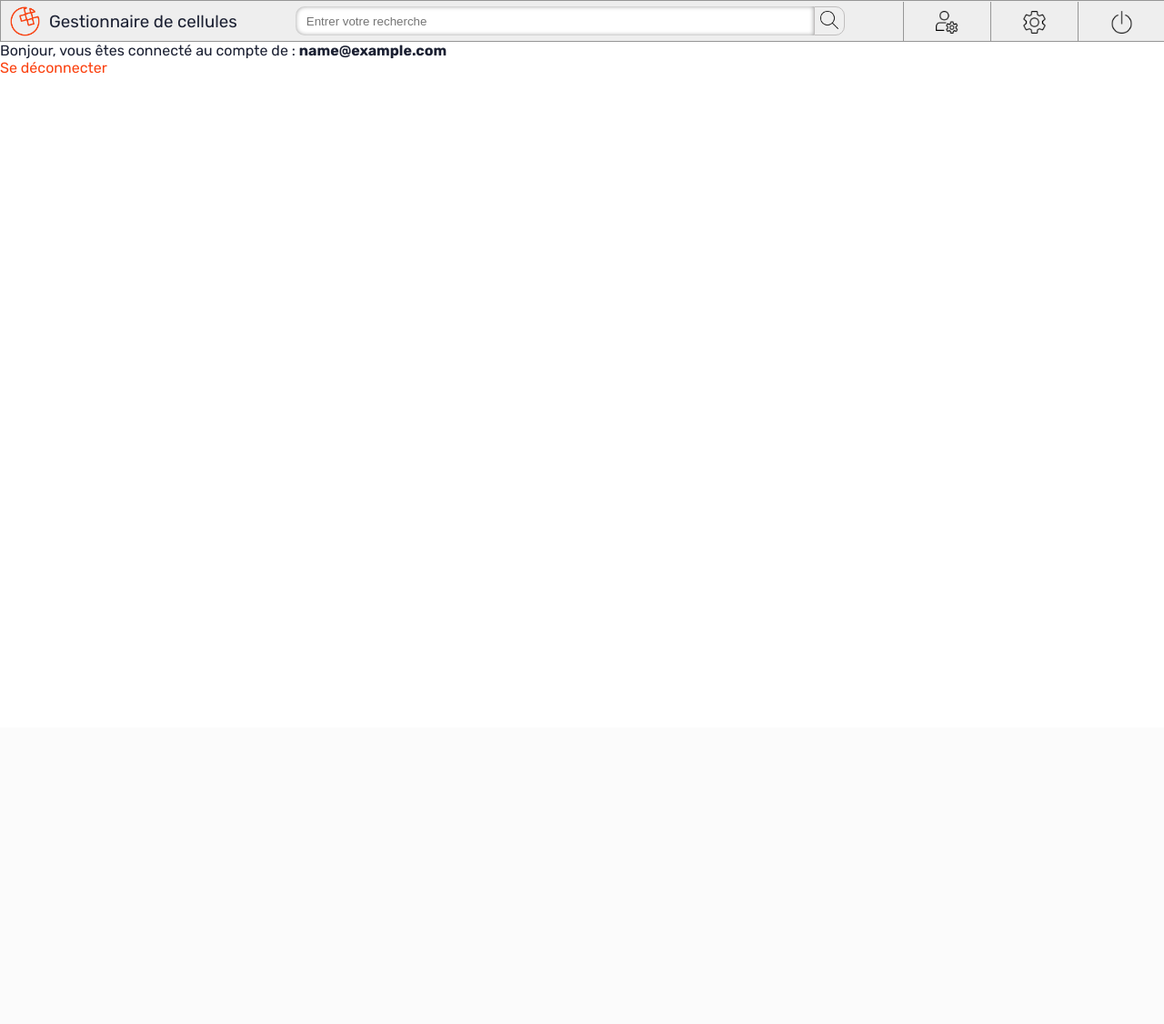
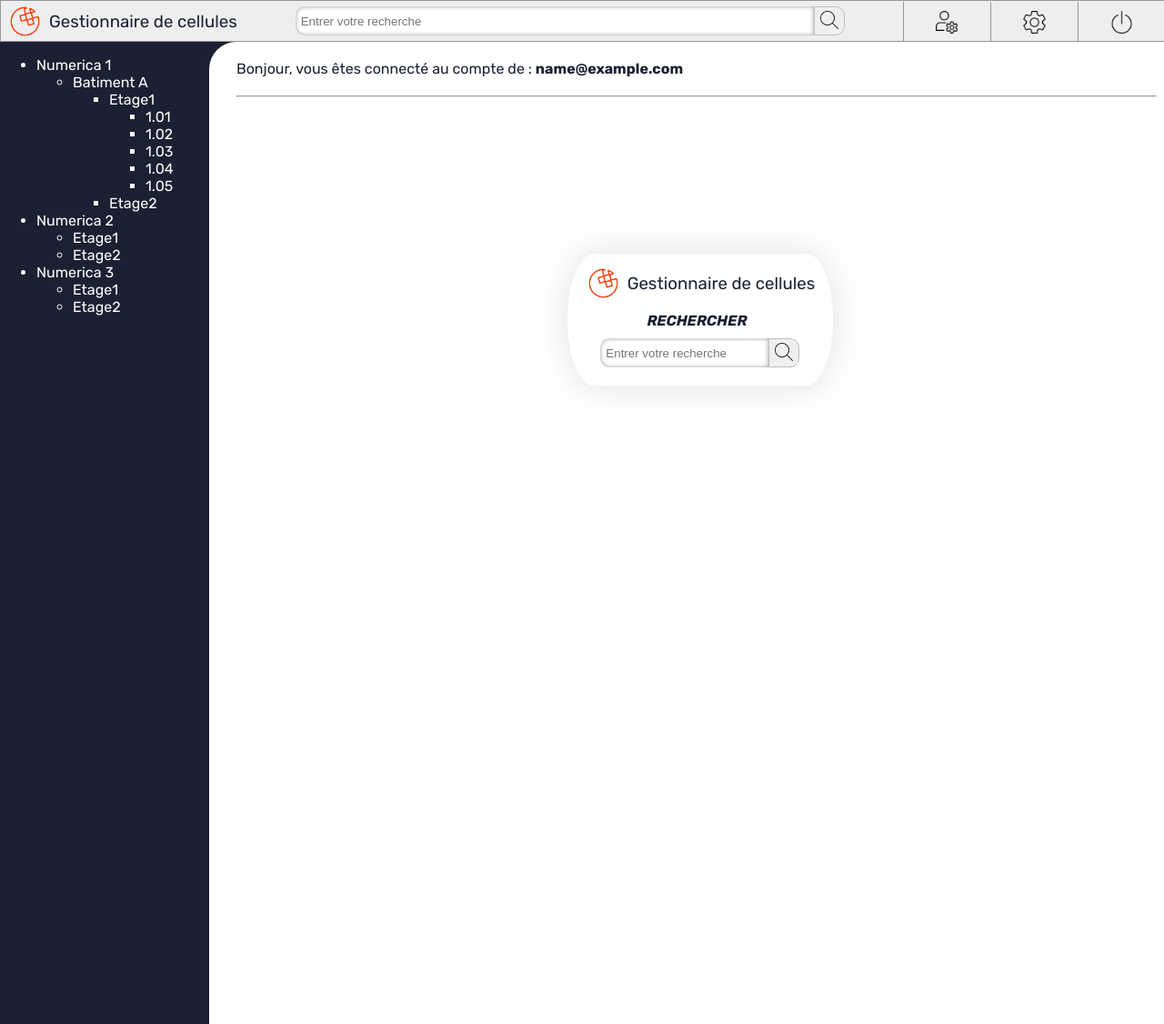
Before and after one commit to DanielRahmeh/gestionnaire_cellules_2022, a PHP site: page /gestionnaire_cellules_2022/php/pages/principal.php in a window 1280 px wide. Shown: the whole page at 91% size. Before the commit the page ends 81 px from the top, so only its background shows below. Run offline with PHP 8.4, Linux system fonts and the light colour scheme; the visitor is signed in with stand-in values (Sample User, id 1).

Commit message:
Base page principale

```diff
--- a/css/responsive.css
+++ b/css/responsive.css
@@ -1,4 +1,4 @@
-@media (max-width: 800px) {
+@media (max-width: 830px) {
 	header {
 		justify-content: space-around;
 	}
--- a/css/style.css
+++ b/css/style.css
@@ -54,10 +54,28 @@ a:hover {
    text-align: center;
 }
 
-h3 {
+h3, h4 {
    color: var(--text-color);
    margin: 0;
    padding: 0;
+}
+
+/* barre de recherche */
+.search_bar {
+   width: 100%;
+   height: 30px;
+   padding-left: 1%;
+   border: 0;
+   border-radius: 10px 0 0 10px;
+   box-shadow: inset 0 0 5px #9b9b9b;
+}
+
+/* bouton de recherche */
+.search_button {
+   border : 1px solid var(--gray-200);
+   border-radius: 0 10px 10px 0;
+   box-shadow: inset 0 0 0px #9b9b9b;
+   cursor:pointer;
 }
 
 /* ^^^ General ^^^ */
@@ -65,8 +83,8 @@ h3 {
 
 /* vvv login.php / Page de connexion vvv */
 
+/* main */
 #main_login {
-
    margin: 0;
    background-image: url('../img/background/Numerica2_Lieu.png');
    background-size: cover;
@@ -77,6 +95,7 @@ h3 {
    transition-duration: 1s;
  }
 
+ /* main */
  #main_login:before {
    left: 0%;
    background-color: rgba(0, 0, 0, 0.521);
@@ -88,6 +107,7 @@ h3 {
    width: 100%;
  }
 
+/* div id="connexion" */
 #connexion {
    position: absolute;
    background-color: rgba(255, 255, 255, 0.719);
@@ -98,36 +118,43 @@ h3 {
    box-shadow: 0px 0px 35px 5px rgba(0, 0, 0, 0.747) ;
 }
 
+/* formulaire de connexion */
 #connexion form {
    background-color: var(--white-color);
    padding: 1% 8% 6% 6%;
 }
 
+/* titre du formulaire de connexion */
 #connexion h2 {
    text-align: center;
    margin: 0 0 1% 0;
 }
 
+/* logo page de connexion */
 #img_login {
    display: grid;
    place-items: center;
    margin: 3% 2% 2% 0;
 }
 
+/* images de la page de connexion */
 #connexion img {
    width: 30%;
    transition-duration: 0.5s;
 }
 
+/* survol des images de la page de connexion */
 #connexion img:hover {
    transition-duration: 1s;
    width: 40%;
 }
 
+/* label des formulaires de la page de connexion */
 .lab_login label {
    margin-left: 3%;
 }
 
+/* champs de formulaire de la page de ocnnexion */
 .input_login {
    width: 100%;
    margin-bottom: 3%;
@@ -138,11 +165,13 @@ h3 {
    box-shadow: inset 0 0 5px #9b9b9b;
 }
 
+/* div id="submit_login_div" */
 #submit_login_div {
    display: flex;
    justify-content: center;
 }
 
+/* bouton submit de la page de connexion */
 #submit_login {
    margin-top: 5%;
    cursor:pointer;
@@ -160,11 +189,13 @@ h3 {
    transition-duration: 1.5s;
 }
 
+/* survol du bouton submit de la page de connexion */
 #submit_login:hover {
    background-color: var(--blue-color);
    color: var(--gray-100);
 }
 
+/* div contenant le réster connécter + mot de passe oublié */
 #check_login {
    display: flex;
    justify-content: space-around;
@@ -175,6 +206,7 @@ h3 {
 
 /* vvv header.php / Header vvv */
 
+/* header */
 header {
    margin: 0;
    padding: 0;
@@ -187,9 +219,12 @@ header {
    border: 1px solid var(--gray-300);
 }
 
+/* bannière principal */
 #banniere {
    display: flex;
 }
+
+/* texte de la banière */
 #banniere h3 {
    display: flex;
    padding: 12px 0px 0px 10px;
@@ -197,11 +232,13 @@ header {
    white-space: nowrap;
 }
 
-#principal_logo {
+/* image de la bannière */
+#banniere img {
    margin: 6px 0px 5px 10px;
    width: 3.3rem;
 }
 
+/* div contenant la champs de texte + le bouton pour la recherche */
 #search_bar_header {
    margin: 0 5% 0 5%;
    flex-grow: 2;
@@ -209,28 +246,13 @@ header {
    border-radius: 10px;
 }
 
-.search_bar {
-   width: 100%;
-   height: 30px;
-   padding-left: 2%;
-   border: 0;
-   border-radius: 10px 0 0 10px;
-   box-shadow: inset 0 0 5px #9b9b9b;
-
-}
-
-.search_button {
-   border : 1px solid var(--gray-200);
-   border-radius: 0 10px 10px 0;
-   box-shadow: inset 0 0 0px #9b9b9b;
-   cursor:pointer;
-}
-
+/* navigation */
 header nav {
    position: relative;
    display: flex;
 }
 
+/* bouton de navigation */
 header nav a {
    width: 5rem;
    padding-top: 1%;
@@ -241,13 +263,79 @@ header nav a {
    border-left: 1px solid var(--gray-300);
 }
 
+/* icones de navigation */
 .icon_nav {
    width: 2.5rem;
 }
 
+/* icones de recherche */
 .icon_search {
    width: 2rem;
 }
 
+/* ^^^ header.html / Header ^^^ */
 
-/* ^^^ header.html / Header ^^^ */
+
+/* vvv Principal.html / main de la page principal vvv */
+
+#main_principal {
+   background-color: var(--text-color);
+   display: grid;
+   grid-template-columns: 23rem auto;
+}
+
+.slide_bar {
+   height: 1080px;
+   color: white;
+}
+
+.main_display {
+   background-color: var(--light-color);
+   border-radius: 30px 0 0 0;
+   padding: 2rem 0 0 3rem;
+}
+
+.main_display p {
+   margin: 0 0 2rem 0;
+   padding: 0;
+}
+
+#research_grid {
+   display: grid;
+   place-items: center;
+}
+
+#research_main {
+   margin-top: 37%;
+   display: grid;
+   place-items: center;
+   position: absolute;
+   background-color: rgba(255, 255, 255, 0.719);
+   border-radius: 10% / 50%;
+   margin-left: auto;
+   margin-right: auto;
+   box-shadow: 0px 0px 35px 5px rgba(0, 0, 0, 0.096) ;
+   padding: 1rem 2rem 2rem 1.3rem;
+}
+
+#research_main h4 {
+   margin-top: 1rem;
+}
+
+#search_bar_main {
+   margin-top: 1rem;
+   display: flex;
+   border-radius: 10px;
+}
+
+/* barre de recherche de la page principal*/
+.search_bar_main {
+   height: 30px;
+   padding-left: 3%;
+   border: 0;
+   border-radius: 10px 0 0 10px;
+   box-shadow: inset 0 0 5px #9b9b9b;
+}
+
+
+/* ^^^ Principal.html / main de la page principal ^^^ */
--- a/php/pages/header.php
+++ b/php/pages/header.php
@@ -11,7 +11,7 @@
 <body>
    <header>
       <a href="principal.php" id="banniere">
-         <img src="../../img/logo/logo_img2.png" alt="Retour à l'accueil" id="principal_logo">
+         <img src="../../img/logo/logo_img2.png" alt="Retour à l'accueil">
          <h3>Gestionnaire de cellules</h3>
       </a>
          <form action="" id="search_bar_header">
--- a/php/pages/principal.php
+++ b/php/pages/principal.php
@@ -12,15 +12,79 @@
       if($_SESSION['email'] != "") {
          $email = $_SESSION['email'];
          $admin = $_SESSION['admin'];
+         include('header.php');
+         ?>
+         <main id="main_principal">
+            <div class="slide_bar">
 
-         include('header.php');
-         if ($admin == 1) {
-               echo 'Bonjour, vous êtes connecté au compte de : <b>' . $email . '</b> en tant qu\'administrateur</br>';
-               ?><a href="param_admin.php">Paramètre administrateur</a><?php
-            }
-         else
-            echo 'Bonjour, vous êtes connecté au compte de : <b>' . $email . '</b></br>';
-            ?><a href="../scripts/deconnect.php">Se déconnecter</a><?php
+               <!-- Liste de test -->
+               <ul>
+                  <li>Numerica 1
+                     <ul>
+                        <li>Batiment A
+                           <ul>
+                              <li>Etage1
+                                 <ul>
+                                    <li>1.01</li>
+                                    <li>1.02</li>
+                                    <li>1.03</li>
+                                    <li>1.04</li>
+                                    <li>1.05</li>
+                                 </ul>
+                              </li>
+                              <li>Etage2</li>
+                           </ul>
+                        </li>
+                     </ul>
+                  </li>
+                  <li>Numerica 2
+                     <ul>
+                        <li>Etage1</li>
+                        <li>Etage2</li>
+                     </ul>
+                  </li>
+                  <li>Numerica 3
+                     <ul>
+                        <li>Etage1</li>
+                        <li>Etage2</li>
+                     </ul>
+                  </li>
+               </ul>
+               <!-- Liste de test -->
+
+            </div>
+            <div class="main_display">
+               <?php
+               if ($admin == 1) {
+                     ?><p id="connect_info">
+                        Bonjour, vous êtes connecté au compte de : <b> <?php echo($email); ?></b> en tant qu'administrateur</br>
+                     </p>
+                     <?php
+                  }
+               else {
+                     ?><p id="connect_info">
+                        Bonjour, vous êtes connecté au compte de : <b> <?php echo($email); ?></b></br>
+                     </p>
+                     <?php
+                  }
+               ?>
+               <HR ALIGN=LEFT WIDTH="99%">
+               <div id="research_grid">
+                  <div id="research_main">
+                     <div id="banniere">
+                        <img src="../../img/logo/logo_img2.png" alt="Retour à l'accueil">
+                        <h3>Gestionnaire de cellules</h3>
+                     </div>
+                     <h4><i>RECHERCHER</i></h4>
+                     <form action="" id="search_bar_main">
+                        <input type="text" name="search" placeholder="Entrer votre recherche" class="search_bar_main" required>
+                        <button type="submit" name="btnEnvoiForm" title="Search" class="search_button"><img src="../../img/icon/search.png" class="icon_search" /></button>
+                     </form>
+                  </div>
+               </div>
+            </div>
+         </main>
+         <?php
       }
       else {
             header('Location: login.php');
```
